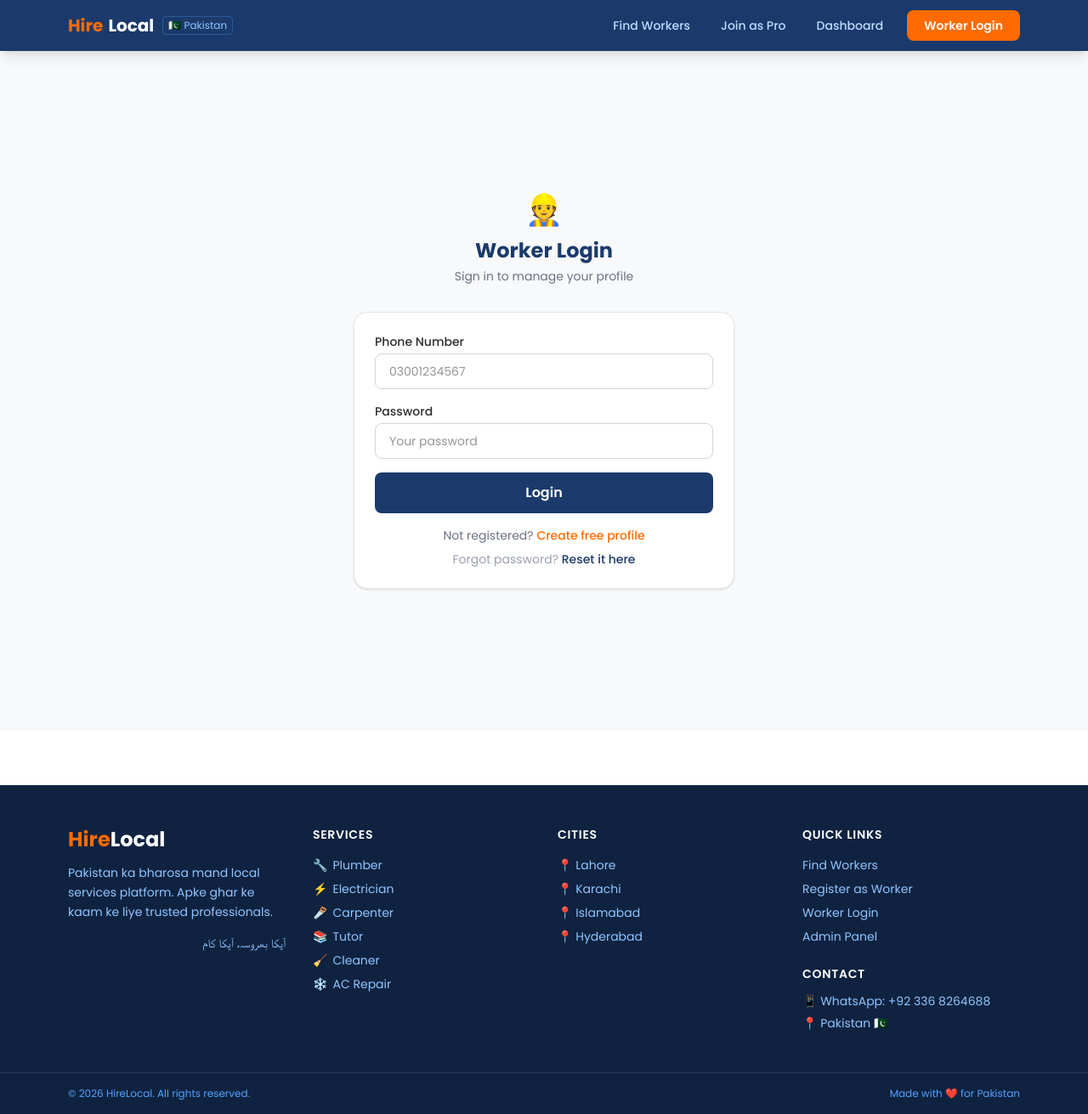
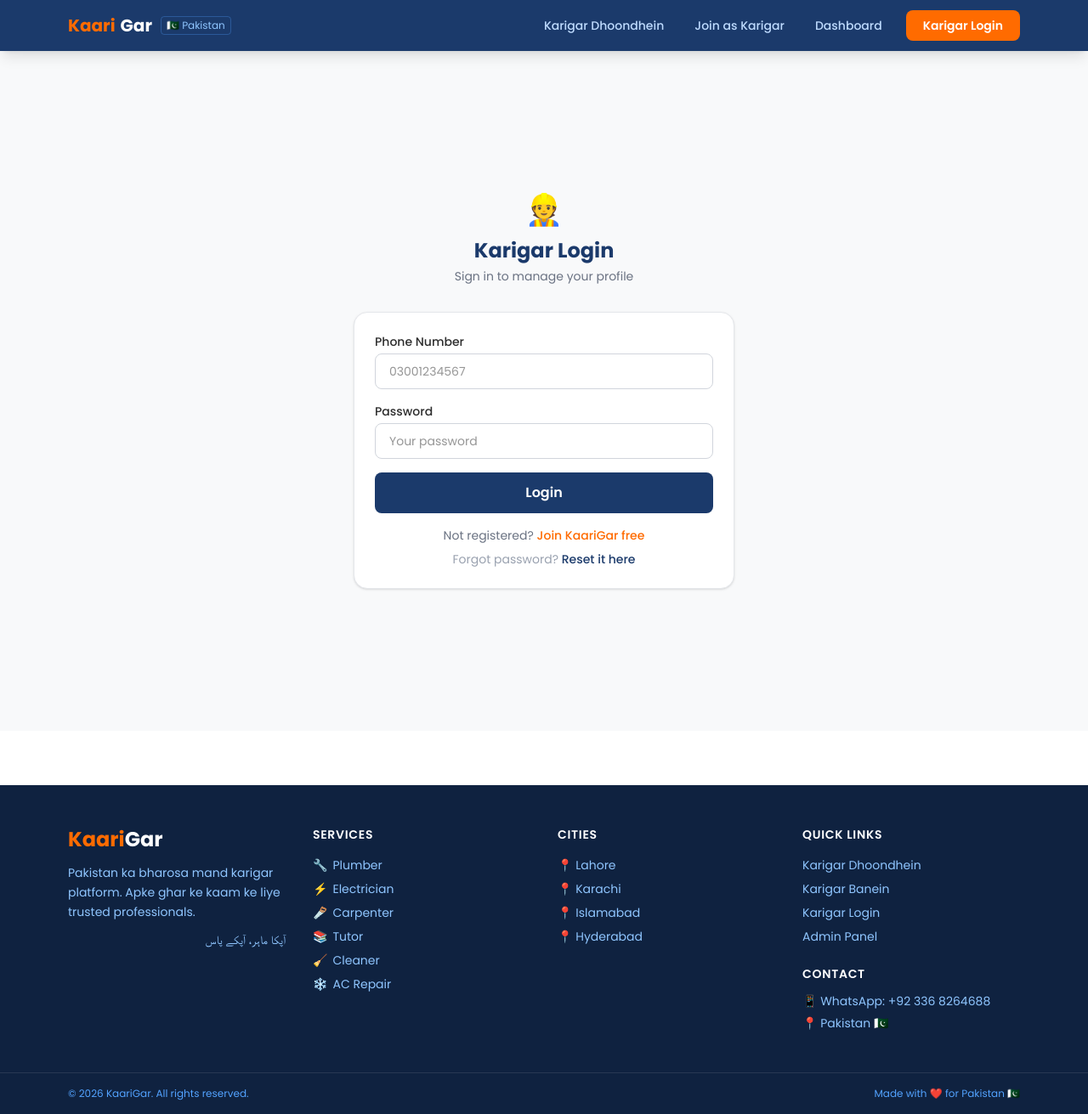
Before and after one commit to Chander-parkash007/Kaarigar, a Next.js app: page /login in a window 1280 px wide. Shown: the whole page at 85% size. Built offline with nearby package versions, Linux system fonts and the light colour scheme.

Commit message:
rebrand: HireLocal -> KaariGar, add Hyderabad city, improved UI

```diff
--- a/app/layout.tsx
+++ b/app/layout.tsx
@@ -2,9 +2,9 @@
 import './globals.css'
 
 export const metadata: Metadata = {
-  title: 'HireLocal — Apka Bharosa, Apka Kaam',
-  description: 'Pakistan ka number 1 local service marketplace. Trusted plumbers, electricians, tutors, and more in your area.',
-  keywords: 'plumber lahore, electrician karachi, tutor islamabad, local services pakistan',
+  title: 'KaariGar — Apka ماہر, Apke Paas',
+  description: 'Pakistan ka number 1 local karigar platform. Trusted plumbers, electricians, tutors, and more in your area. کاریگر ڈھونڈیں آسانی سے۔',
+  keywords: 'karigar lahore, plumber karachi, electrician islamabad, tutor hyderabad, local services pakistan, kaam wala, kaarigar',
 }
 
 export default function RootLayout({ children }: { children: React.ReactNode }) {
--- a/app/login/page.tsx
+++ b/app/login/page.tsx
@@ -10,7 +10,7 @@
         <div className="w-full max-w-md">
           <div className="text-center mb-8">
             <div className="text-4xl mb-3">👷</div>
-            <h1 className="text-2xl font-bold text-[#1B3A6B]">Worker Login</h1>
+            <h1 className="text-2xl font-bold text-[#1B3A6B]">Karigar Login</h1>
             <p className="text-gray-500 text-sm mt-1">Sign in to manage your profile</p>
           </div>
           <LoginForm />
--- a/app/register/page.tsx
+++ b/app/register/page.tsx
@@ -9,7 +9,7 @@
       <main className="min-h-screen bg-[#F8F9FA] py-10 px-4">
         <div className="max-w-2xl mx-auto">
           <div className="text-center mb-8">
-            <h1 className="text-3xl font-bold text-[#1B3A6B]">Join HireLocal Free</h1>
+            <h1 className="text-3xl font-bold text-[#1B3A6B]">Join KaariGar Free</h1>
             <p className="text-gray-500 mt-2">Create your profile and start getting customers today</p>
             <div className="flex justify-center gap-6 mt-4 text-sm text-gray-600">
               <span>✅ Free to join</span>
--- a/components/admin/AdminSidebar.tsx
+++ b/components/admin/AdminSidebar.tsx
@@ -5,7 +5,7 @@
 
 const navItems = [
   { href: '/admin', label: 'Dashboard', icon: '📊', exact: true },
-  { href: '/admin/workers', label: 'Workers', icon: '👷' },
+  { href: '/admin/workers', label: 'Karigars', icon: '👷' },
   { href: '/admin/pending', label: 'Pending Payments', icon: '💰' },
   { href: '/admin/logs', label: 'Activity Log', icon: '📋' },
 ]
@@ -23,7 +23,7 @@
     <aside className="w-56 bg-[#1B3A6B] text-white flex flex-col min-h-screen">
       <div className="p-5 border-b border-white/20">
         <div className="font-bold text-lg">
-          <span className="text-[#FF6B00]">Hire</span>Local
+          <span className="text-[#FF6B00]">Kaari</span>Gar
         </div>
         <div className="text-blue-300 text-xs mt-0.5">Admin Panel</div>
       </div>
--- a/components/dashboard/DashboardContent.tsx
+++ b/components/dashboard/DashboardContent.tsx
@@ -24,7 +24,7 @@
   const verifiedExpiringSoon = isExpiringSoon(worker.verified_expires_at)
   const boostExpiringSoon = isExpiringSoon(worker.boost_expires_at)
 
-  const whatsappUpgrade = `https://wa.me/${ADMIN_WHATSAPP}?text=${encodeURIComponent(`Hi! I want to upgrade my HireLocal profile. My name is ${worker.full_name} and my phone is ${worker.phone}.`)}`
+  const whatsappUpgrade = `https://wa.me/${ADMIN_WHATSAPP}?text=${encodeURIComponent(`Hi! I want to upgrade my KaariGar profile. My name is ${worker.full_name} and my phone is ${worker.phone}.`)}`
 
   const openPaymentModal = (type: 'boost' | 'verified') => {
     setUpgradeType(type)
@@ -37,7 +37,7 @@
       <div className="flex items-center justify-between mb-6 flex-wrap gap-3">
         <div>
           <h1 className="text-2xl font-bold text-[#1B3A6B]">👋 Welcome, {worker.full_name.split(' ')[0]}!</h1>
-          <p className="text-gray-500 text-sm">Manage your HireLocal profile</p>
+          <p className="text-gray-500 text-sm">Manage your KaariGar profile</p>
         </div>
         <div className="flex gap-3">
           <Button variant="outline" size="sm" onClick={() => setEditOpen(true)}>✏️ Edit Profile</Button>
--- a/components/home/HeroSection.tsx
+++ b/components/home/HeroSection.tsx
@@ -30,21 +30,21 @@
         {/* Badge */}
         <div className="inline-flex items-center gap-2 bg-white/10 border border-white/20 text-white text-xs font-medium px-4 py-1.5 rounded-full mb-6 backdrop-blur-sm">
           <span className="w-2 h-2 bg-green-400 rounded-full animate-pulse" />
-          Pakistan ka #1 Local Services Platform
+          Pakistan ka #1 Karigar Platform
         </div>
 
         {/* Urdu tagline */}
         <p className="text-[#FF6B00] font-semibold text-xl mb-2" dir="rtl" lang="ur">
-          آپکا بھروسہ، آپکا کام
+          آپکا ماہر، آپکے پاس
         </p>
 
         <h1 className="text-4xl md:text-6xl font-bold text-white mb-4 leading-tight">
-          Hire Trusted Local<br />
-          <span className="text-[#FF6B00]">Professionals</span>
+          Apka Bharosa Mand<br />
+          <span className="text-[#FF6B00]">KaariGar</span>
         </h1>
 
         <p className="text-blue-200 text-lg max-w-xl mx-auto mb-10">
-          Plumbers, electricians, tutors & more — in your city. Call directly. Pay in cash.
+          Plumbers, electricians, tutors & more — apke sheher mein. Seedha call karein. Cash mein payment.
         </p>
 
         {/* Search Card */}
@@ -86,10 +86,10 @@
           {error && <p className="text-red-500 text-xs mt-2 text-left px-1">{error}</p>}
         </form>
 
-        {/* Trust badges */}
+        {/* Trust stats */}
         <div className="flex flex-wrap justify-center gap-6 mt-10 text-center">
           {[
-            { num: '500+', label: 'Workers', icon: '👷' },
+            { num: '500+', label: 'Karigars', icon: '👷' },
             { num: '4', label: 'Cities', icon: '🏙️' },
             { num: '10', label: 'Services', icon: '🛠️' },
             { num: '100%', label: 'Free to Join', icon: '✅' },
--- a/components/home/HowItWorks.tsx
+++ b/components/home/HowItWorks.tsx
@@ -58,7 +58,7 @@
         {/* CTA */}
         <div className="text-center mt-12 bg-gradient-to-r from-[#1B3A6B] to-[#0f2240] rounded-2xl p-8 text-white">
           <p className="text-blue-200 text-sm mb-1">Are you a skilled professional?</p>
-          <h3 className="text-2xl font-bold mb-4">Join HireLocal — It&apos;s Free!</h3>
+          <h3 className="text-2xl font-bold mb-4">Join KaariGar — It&apos;s Free!</h3>
           <div className="flex flex-wrap justify-center gap-4 mb-6 text-sm text-blue-200">
             <span>✅ No commission fees</span>
             <span>✅ Direct customer contact</span>
--- a/components/layout/Footer.tsx
+++ b/components/layout/Footer.tsx
@@ -6,18 +6,17 @@
 
   return (
     <footer className="bg-[#0f2240] text-white mt-16">
-      {/* Main footer */}
       <div className="max-w-6xl mx-auto px-4 py-12 grid grid-cols-1 sm:grid-cols-2 md:grid-cols-4 gap-8">
         {/* Brand */}
         <div className="md:col-span-1">
           <div className="font-bold text-2xl mb-3">
-            <span className="text-[#FF6B00]">Hire</span>Local
+            <span className="text-[#FF6B00]">Kaari</span>Gar
           </div>
-          <p className="text-blue-300 text-sm leading-relaxed mb-4">
-            Pakistan ka bharosa mand local services platform. Apke ghar ke kaam ke liye trusted professionals.
+          <p className="text-blue-300 text-sm leading-relaxed mb-3">
+            Pakistan ka bharosa mand karigar platform. Apke ghar ke kaam ke liye trusted professionals.
           </p>
-          <p className="text-blue-300 text-sm" dir="rtl" lang="ur">
-            آپکا بھروسہ، آپکا کام
+          <p className="text-blue-300 text-sm font-medium" dir="rtl" lang="ur">
+            آپکا ماہر، آپکے پاس
           </p>
         </div>
 
@@ -58,9 +57,9 @@
           <h4 className="font-semibold text-white mb-4 text-sm uppercase tracking-wider">Quick Links</h4>
           <div className="flex flex-col gap-2 mb-6">
             {[
-              { href: '/search', label: 'Find Workers' },
-              { href: '/register', label: 'Register as Worker' },
-              { href: '/login', label: 'Worker Login' },
+              { href: '/search', label: 'Karigar Dhoondhein' },
+              { href: '/register', label: 'Karigar Banein' },
+              { href: '/login', label: 'Karigar Login' },
               { href: '/admin/login', label: 'Admin Panel' },
             ].map(link => (
               <Link
@@ -84,8 +83,8 @@
       {/* Bottom bar */}
       <div className="border-t border-white/10">
         <div className="max-w-6xl mx-auto px-4 py-4 flex flex-col sm:flex-row items-center justify-between gap-2">
-          <p className="text-blue-400 text-xs">© {currentYear} HireLocal. All rights reserved.</p>
-          <p className="text-blue-400 text-xs">Made with ❤️ for Pakistan</p>
+          <p className="text-blue-400 text-xs">© {currentYear} KaariGar. All rights reserved.</p>
+          <p className="text-blue-400 text-xs">Made with ❤️ for Pakistan 🇵🇰</p>
         </div>
       </div>
     </footer>
--- a/components/layout/Navbar.tsx
+++ b/components/layout/Navbar.tsx
@@ -8,8 +8,8 @@
   const pathname = usePathname()
 
   const links = [
-    { href: '/search', label: 'Find Workers' },
-    { href: '/register', label: 'Join as Pro' },
+    { href: '/search', label: 'Karigar Dhoondhein' },
+    { href: '/register', label: 'Join as Karigar' },
   ]
 
   return (
@@ -17,8 +17,8 @@
       <div className="max-w-6xl mx-auto px-4 py-3 flex items-center justify-between">
         {/* Logo */}
         <Link href="/" className="flex items-center gap-1.5 font-bold text-xl">
-          <span className="text-[#FF6B00]">Hire</span>
-          <span>Local</span>
+          <span className="text-[#FF6B00]">Kaari</span>
+          <span>Gar</span>
           <span className="hidden sm:inline text-xs text-blue-300 font-normal ml-1 border border-blue-400/30 px-1.5 py-0.5 rounded">
             🇵🇰 Pakistan
           </span>
@@ -55,7 +55,7 @@
             href="/login"
             className="ml-2 bg-[#FF6B00] hover:bg-[#e05f00] px-5 py-2 rounded-lg transition-colors font-semibold"
           >
-            Worker Login
+            Karigar Login
           </Link>
         </div>
 
@@ -100,7 +100,7 @@
             onClick={() => setMenuOpen(false)}
             className="px-3 py-2.5 rounded-lg text-[#FF6B00] font-semibold hover:bg-white/10 transition-colors"
           >
-            Worker Login
+            Karigar Login
           </Link>
         </div>
       )}
--- a/components/workers/LoginForm.tsx
+++ b/components/workers/LoginForm.tsx
@@ -64,7 +64,7 @@
       <div className="text-center space-y-2">
         <p className="text-sm text-gray-500">
           Not registered?{' '}
-          <a href="/register" className="text-[#FF6B00] font-medium hover:underline">Create free profile</a>
+          <a href="/register" className="text-[#FF6B00] font-medium hover:underline">Join KaariGar free</a>
         </p>
         <p className="text-sm text-gray-400">
           Forgot password?{' '}
--- a/components/workers/RegisterForm.tsx
+++ b/components/workers/RegisterForm.tsx
@@ -187,7 +187,7 @@
       )}
 
       <Button type="submit" variant="primary" size="lg" loading={loading} className="w-full">
-        Create Free Profile
+        Create Free KaariGar Profile
       </Button>
 
       <p className="text-center text-sm text-gray-500">
--- a/package.json
+++ b/package.json
@@ -1,5 +1,5 @@
 {
-  "name": "hirelocal",
+  "name": "kaarigar",
   "version": "0.1.0",
   "private": true,
   "scripts": {
```
